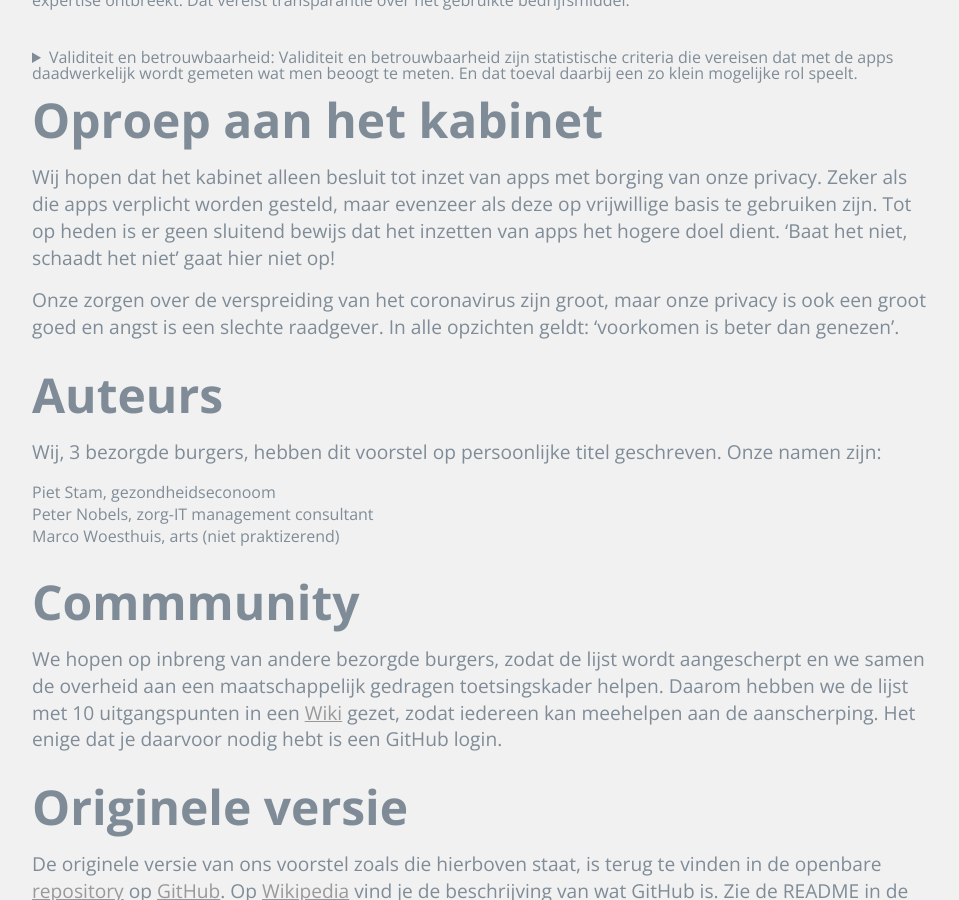
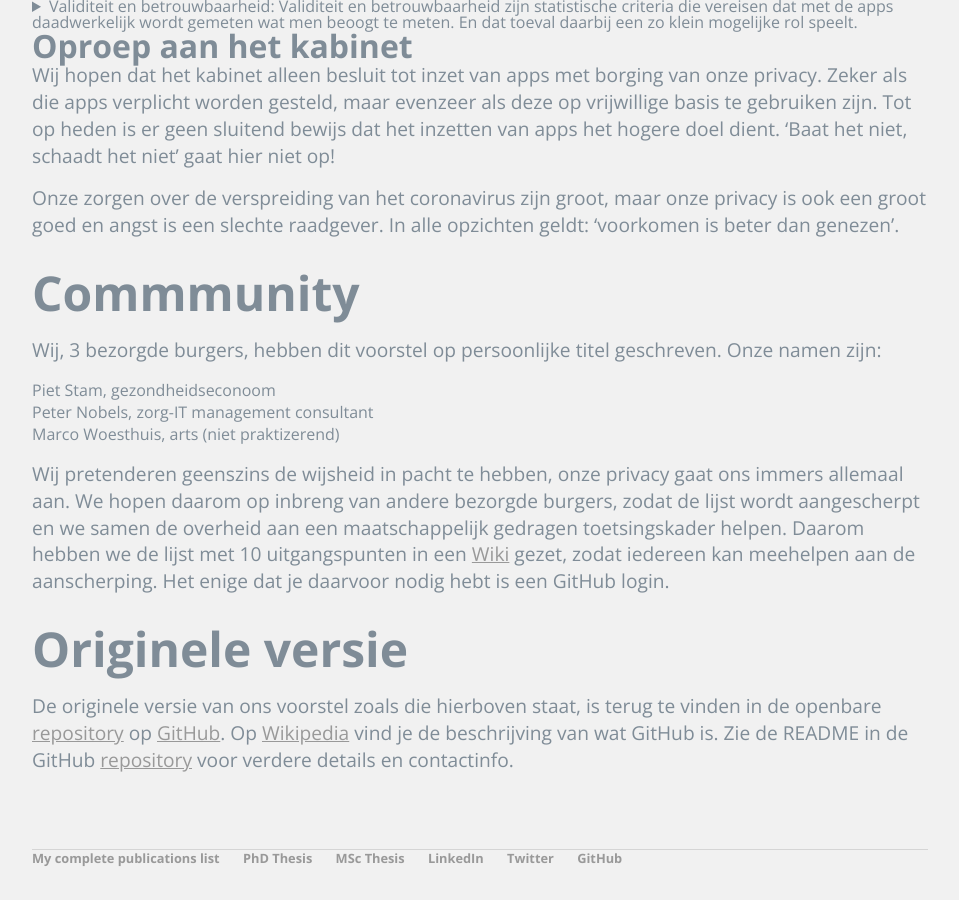
Before and after one commit to pjastam/pjastam.github.io, a Jekyll site: the page built from _posts/2020-04-12-coronavirus-apps-privacy-conditions.md, in a window 1280 px wide and 900 px high, scrolled down 1723 px. Shown: the whole window, without its empty margins (160-1119 px from the left). Built offline with Jekyll 4.4.1, drawn with Linux system fonts in a browser that asks for light colours; nearby versions of some CDN libraries; some web fonts are replaced; library files that are not in the unit come from our copies.

Commit message:
Update formatting

```diff
--- a/_posts/2020-04-12-coronavirus-apps-privacy-conditions.md
+++ b/_posts/2020-04-12-coronavirus-apps-privacy-conditions.md
@@ -35,7 +35,7 @@ zonder dat onze privacy op de tocht komt te staan? Die mogelijkheid is
 er zeker en wij doen hieronder een aftrap voor een lijst met de
 privacyvoorwaarden waaraan deze apps dan moeten voldoen.
 
-# Privacyvoorwaarden
+## Privacyvoorwaarden
 
 Een vruchtbare weg om bij de realisatie van de apps onze privacy te
 borgen is als we komen tot een lijst van voorwaarden c.q. een
@@ -331,7 +331,7 @@ zekerheid is over het ontstaan van immuniteit en de duur daarvan.
 
 </details>
 
-# Oproep aan het kabinet
+## Oproep aan het kabinet
 
 Wij hopen dat het kabinet alleen besluit tot inzet van apps met borging
 van onze privacy. Zeker als die apps verplicht worden gesteld, maar
@@ -343,7 +343,7 @@ Onze zorgen over de verspreiding van het coronavirus zijn groot, maar
 onze privacy is ook een groot goed en angst is een slechte raadgever. In
 alle opzichten geldt: ‘voorkomen is beter dan genezen’.
 
-# Auteurs
+# Commmunity
 
 Wij, 3 bezorgde burgers, hebben dit voorstel op persoonlijke titel
 geschreven. Onze namen zijn:
@@ -352,11 +352,9 @@ geschreven. Onze namen zijn:
   - Peter Nobels, zorg-IT management consultant
   - Marco Woesthuis, arts (niet praktizerend)
 
-# Commmunity
-
-We hopen op inbreng van andere bezorgde burgers, zodat de lijst wordt
-aangescherpt en we samen de overheid aan een maatschappelijk gedragen
-toetsingskader helpen. Daarom hebben we de lijst met 10 uitgangspunten
+Wij pretenderen geenszins de wijsheid in pacht te hebben, onze privacy gaat ons immers allemaal aan. We hopen daarom op inbreng van andere bezorgde burgers, zodat de lijst wordt
+aangescherpt en we samen de overheid aan een maatschappelijk gedragen toetsingskader
+helpen. Daarom hebben we de lijst met 10 uitgangspunten
 in een [Wiki](https://github.com/pjastam/coronavirus-privacy/wiki)
 gezet, zodat iedereen kan meehelpen aan de aanscherping. Het enige dat
 je daarvoor nodig hebt is een GitHub login.
```
